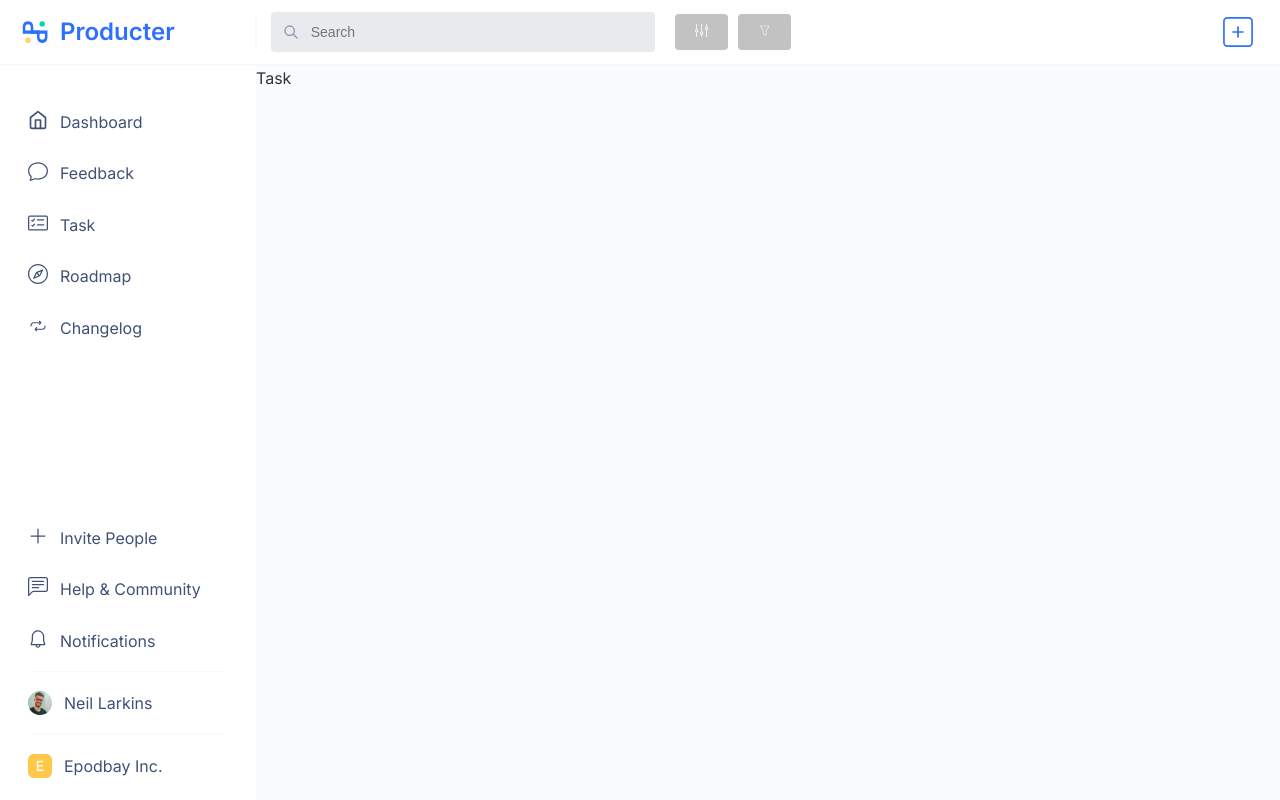
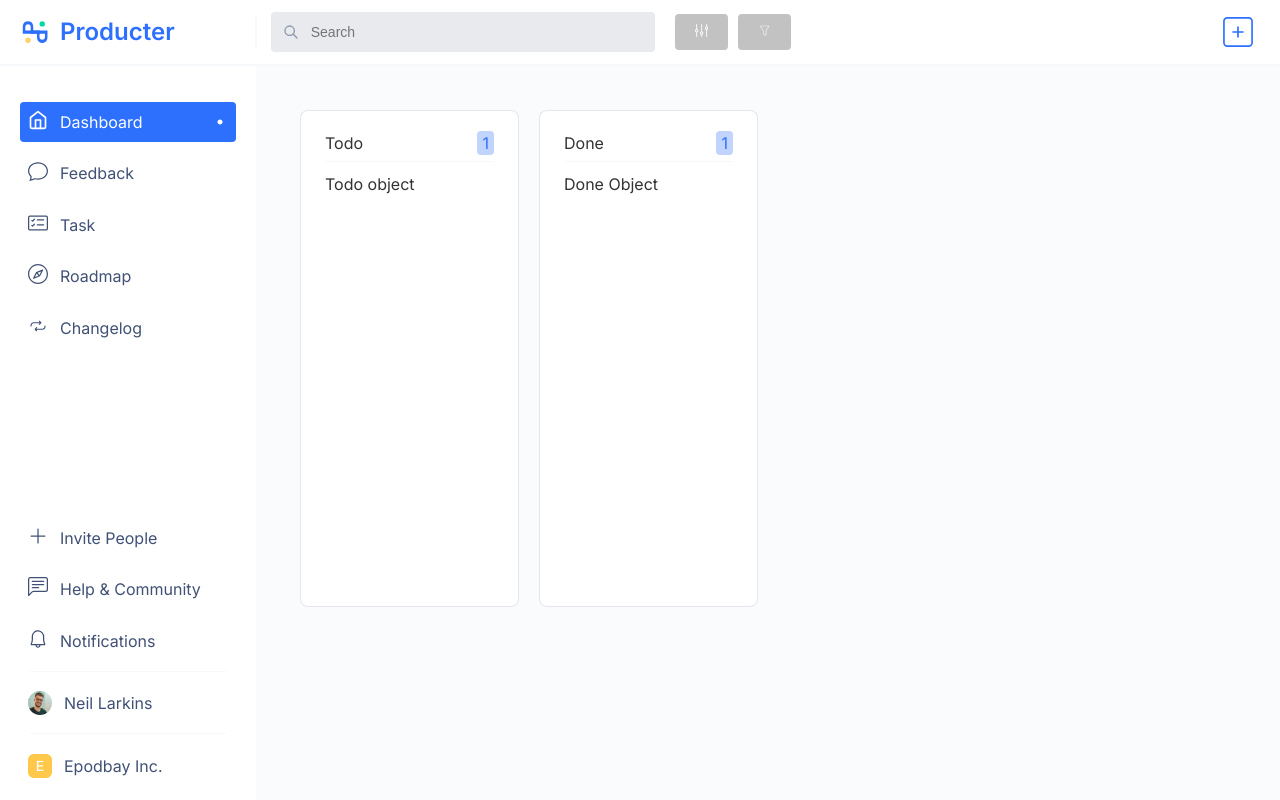
Before and after one commit to ozturk-murat/react-kanban, a React app: page /task in a window 1280 px wide. Built offline with nearby package versions, Linux system fonts and the light colour scheme.

Commit message:
drag & drop

```diff
--- a/src/components/AddTaskCard/addtask.module.scss
+++ b/src/components/AddTaskCard/addtask.module.scss
@@ -17,6 +17,10 @@
     padding: 20px;
     border-radius: 8px;
     box-shadow: 0 0 10px rgba(0, 0, 0, 0.2);
+
+    @media (max-width: 640px) {
+      width: 80vw;
+    }
   }
 
   .cardForm h2 {
@@ -35,6 +39,8 @@
   textarea {
     width: 100%;
     height: 80px;
+    border-radius: 4px;
+    border: 1px solid #ccc;
   }
 
   button[type="submit"] {
--- /dev/null
+++ b/src/components/Column/Column.jsx
@@ -0,0 +1,48 @@
+import React from "react";
+import styles from "./column.module.scss";
+import { useDispatch, useSelector } from "react-redux";
+import TaskCard from "../TaskCard/TaskCard";
+import { dragTask } from "../../redux/features/boardsSlice";
+
+function Column({ colIndex }) {
+  const dispatch = useDispatch();
+  const boards = useSelector((state) => state.boards);
+  const col = boards[0].columns.find((column, index) => index === colIndex);
+
+  const handleOnDrop = (e) => {
+    const { prevColIndex, taskIndex } = JSON.parse(
+      e.dataTransfer.getData("text")
+    );
+
+    if (colIndex !== prevColIndex) {
+      dispatch(dragTask({ colIndex, prevColIndex, taskIndex }));
+    }
+  };
+
+  const handleOnDragOver = (e) => {
+    e.preventDefault();
+  };
+
+  return (
+    <div
+      className={styles.column}
+      onDrop={handleOnDrop}
+      onDragOver={handleOnDragOver}
+    >
+      <div className={styles.column__header}>
+        <span>{col.name}</span>
+        <div className={styles.column__header__total}>
+          <span>{col.tasks.length}</span>
+        </div>
+      </div>
+      <div className={styles.column__divider}></div>
+      <div className={styles.column__cards}>
+        {col.tasks.map((task, index) => (
+          <TaskCard key={index} taskIndex={index} colIndex={colIndex} />
+        ))}
+      </div>
+    </div>
+  );
+}
+
+export default Column;
--- /dev/null
+++ b/src/components/Column/column.module.scss
@@ -0,0 +1,36 @@
+.column {
+    width: 100%;
+    min-height: 35vh;
+    border: 1px solid rgba($color: #001747, $alpha: 0.1);
+    border-radius: 0.50rem;
+    padding: 1.50rem;
+    background-color: #FFFFFF;
+
+    &__header {
+        height: 2vh;
+        display: flex;
+        justify-content: space-between;
+        align-items: center;
+        &__total {
+            background-color: rgba($color: #2D70FD, $alpha: 0.3);
+            color: #2D70FD;
+            border-radius: 0.25rem;
+            padding-left: 5px;
+            padding-right: 5px;
+
+        }
+    }
+
+    &__divider {
+        margin-top: 10px;
+        margin-bottom: 10px;
+        border-bottom: 1px solid #f6f9fb;
+        transform: rotate(-180deg);
+    }
+
+    &__cards {
+        min-height: 32vw;
+        display: flex;
+        flex-direction: column;
+    }
+}
--- /dev/null
+++ b/src/components/TaskCard/TaskCard.jsx
@@ -0,0 +1,29 @@
+import React from 'react'
+import { useSelector } from 'react-redux';
+
+function TaskCard({task, taskIndex, colIndex}) {
+  const boards = useSelector((state) => state.boards);
+  const tasks = boards[0].columns.find((column, index) => index === colIndex);
+  const taskDetails = tasks.tasks.find((task, i) => i === taskIndex);
+
+  const handleOnDrag = (e) => {
+    e.dataTransfer.setData(
+      "text",
+      JSON.stringify({ taskIndex, prevColIndex: colIndex })
+    );
+  };
+
+
+  return (
+    <div>
+      <div
+        draggable
+        onDragStart={handleOnDrag}
+      >
+        <p className=" font-bold tracking-wide ">{taskDetails.title}</p>
+      </div>
+    </div>
+  )
+}
+
+export default TaskCard
--- a/src/pages/Task/Task.jsx
+++ b/src/pages/Task/Task.jsx
@@ -1,9 +1,26 @@
-import React from 'react'
+import React, { useState, useEffect } from "react";
+import { useSelector } from "react-redux";
+import Column from "../../components/Column/Column";
+import styles from "./task.module.scss";
 
 function Task() {
+  const boards = useSelector((state) => state.boards);
+  const [columns, setColumns] = useState([]);
+
+  useEffect(() => {
+    if (boards.length > 0) {
+      const columnsData = boards[0].columns.map((column) => column.name);
+      setColumns(columnsData);
+    }
+  }, [boards]);
+
   return (
-    <div>Task</div>
-  )
+    <div className={styles.wrapper}>
+      {columns.map((col, index) => (
+        <Column key={index} colIndex={index} />
+      ))}
+    </div>
+  );
 }
 
-export default Task
+export default Task;
--- /dev/null
+++ b/src/pages/Task/task.module.scss
@@ -0,0 +1,20 @@
+.wrapper {
+  display: grid;
+  grid-template-columns: repeat(4, 1fr);
+  margin: 2.75rem;
+  gap: 20px;
+
+  @media screen and (max-width: 768px) {
+    grid-template-columns: repeat(2, 1fr);
+    margin: 1.25rem;
+  }
+
+  @media screen and (max-width: 767px) {
+    grid-template-columns: 1fr;
+    margin: 0.25rem;
+  }
+}
+
+.wrapper > * {
+  grid-column: span 1;
+}
--- a/src/redux/features/boardsSlice.js
+++ b/src/redux/features/boardsSlice.js
@@ -9,17 +9,20 @@ const boardsSlice = createSlice({
       const { title, status, description, scrumPoint, owner, taskId, newColIndex } =
         action.payload;
       const task = { title, status, description, scrumPoint, owner, taskId };
-      const board = state[0]; // İlk board'u seçmek için
+      const board = state[0];
       const column = board.columns.find((col, index) => index === newColIndex);
       column.tasks.push(task);
     },
+    dragTask: (state, action) => {
+      const { colIndex, prevColIndex, taskIndex } = action.payload;
+      const board = state[0];
+      const prevCol = board.columns.find((col, i) => i === prevColIndex);
+      const task = prevCol.tasks.splice(taskIndex, 1)[0];
+      const targetCol = board.columns.find((col, i) => i === colIndex);
+      targetCol.tasks.push(task);
+    },
   },
-  dragTask: (state, action) => {
-    const { colIndex, prevColIndex, taskIndex } = action.payload;
-    const prevCol = board.columns.find((col, i) => i === prevColIndex);
-    const task = prevCol.tasks.splice(taskIndex, 1)[0];
-    board.columns.find((col, i) => i === colIndex).tasks.push(task);
-  },
+
 });
 
 export const { addTask, dragTask } = boardsSlice.actions;
--- a/src/redux/features/slice.js
+++ b/src/redux/features/slice.js
@@ -1,6 +1,6 @@
 import { createSlice } from '@reduxjs/toolkit';
 
-const initialState = 'dashboard';
+const initialState = '/';
 
 const activePageSlice = createSlice({
     name: "activePage",
--- a/utils/boardData.json
+++ b/utils/boardData.json
@@ -6,7 +6,7 @@
           "name": "Todo",
           "tasks": [
             {
-              "title": "New Header design",
+              "title": "Todo object",
               "description": "",
               "status": "Todo",
               "scrumPoint": 6,
@@ -16,7 +16,15 @@
         },
         {
           "name": "Done",
-          "tasks": []
+          "tasks": [
+            {
+              "title": "Done Object",
+              "description": "",
+              "status": "Done",
+              "scrumPoint": 6,
+              "owner": "murat"
+            }
+          ]
         }
       ]
     }
```
Also changed, not shown: src/components/BoardItem/BoardItem.jsx (added), src/components/BoardItem/boarditem.module.scss (added), src/components/TaskCard/taskcard.module.scss (added).
